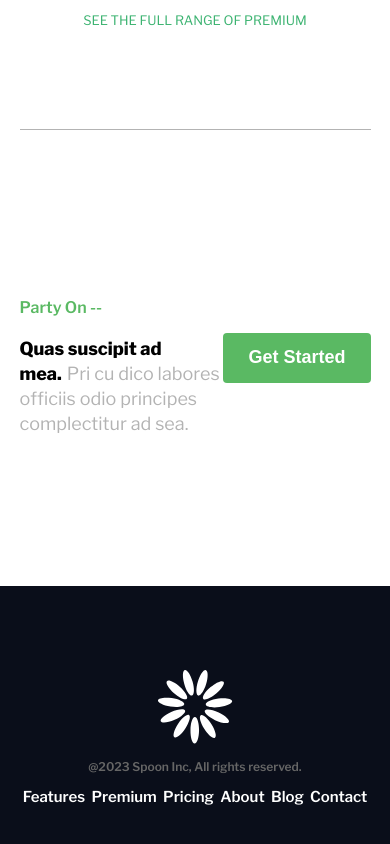
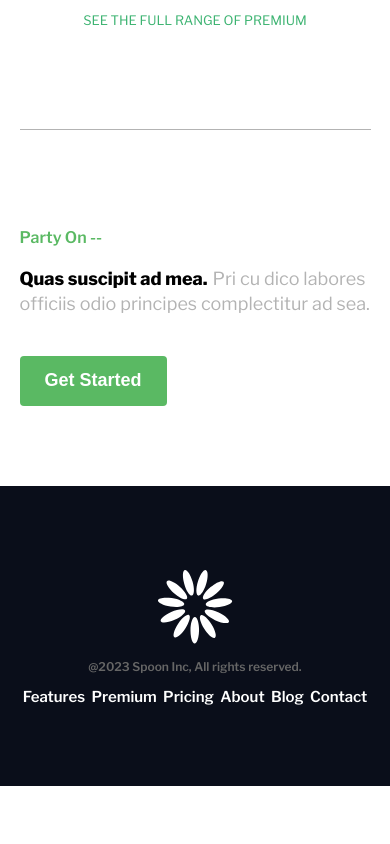
Before and after one commit to cey-t/catering-website, a React (Create React App) app: page / in a window 390 px wide. Shown: the part 4440-5284 px from the top of the page. After the commit the page ends 5226 px from the top, so only its background shows below. Built offline with nearby package versions, Linux system fonts and the light colour scheme.

Commit message:
responsive footer  section implemented

```diff
--- a/src/components/ContactSection/ContactUs.js
+++ b/src/components/ContactSection/ContactUs.js
@@ -11,7 +11,9 @@ const ContactUs = () => {
           text="Pri cu dico labores officiis odio principes complectitur ad sea."
         />
       </div>
-      <Button label="Get Started" />
+      <div className={styles.getStartedButton}>
+        <Button label="Get Started" />
+      </div>
     </section>
   );
 };
--- a/src/components/ContactSection/ContactUs.module.scss
+++ b/src/components/ContactSection/ContactUs.module.scss
@@ -12,3 +12,14 @@
     color: #5ab963;
   }
 }
+@media screen and (max-width: 800px) {
+  .contactSection {
+    flex-direction: column;
+    gap: 40px;
+    padding: 80px 0;
+  }
+  .getStartedButton {
+    display: flex;
+    align-self: flex-start;
+  }
+}
```
